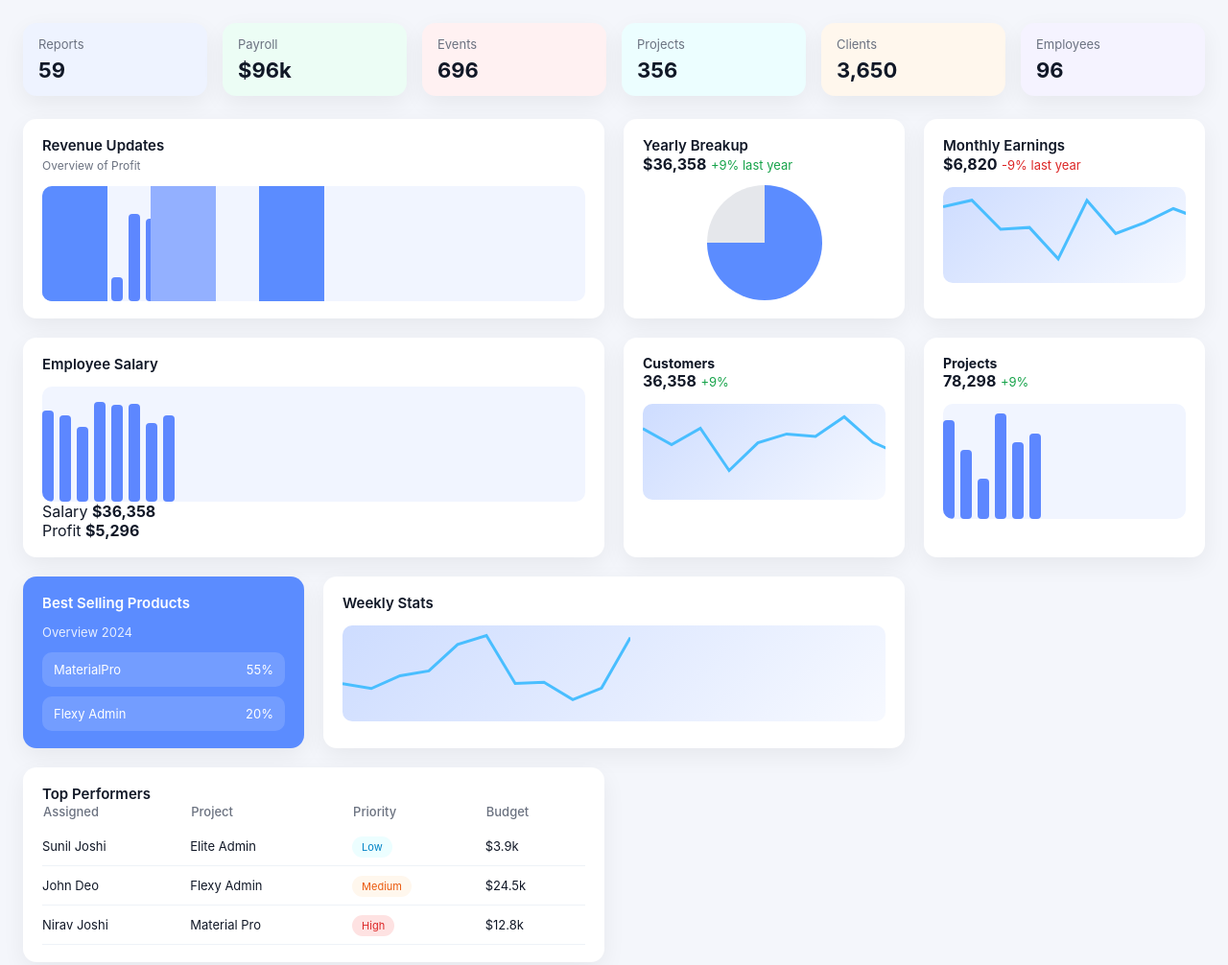
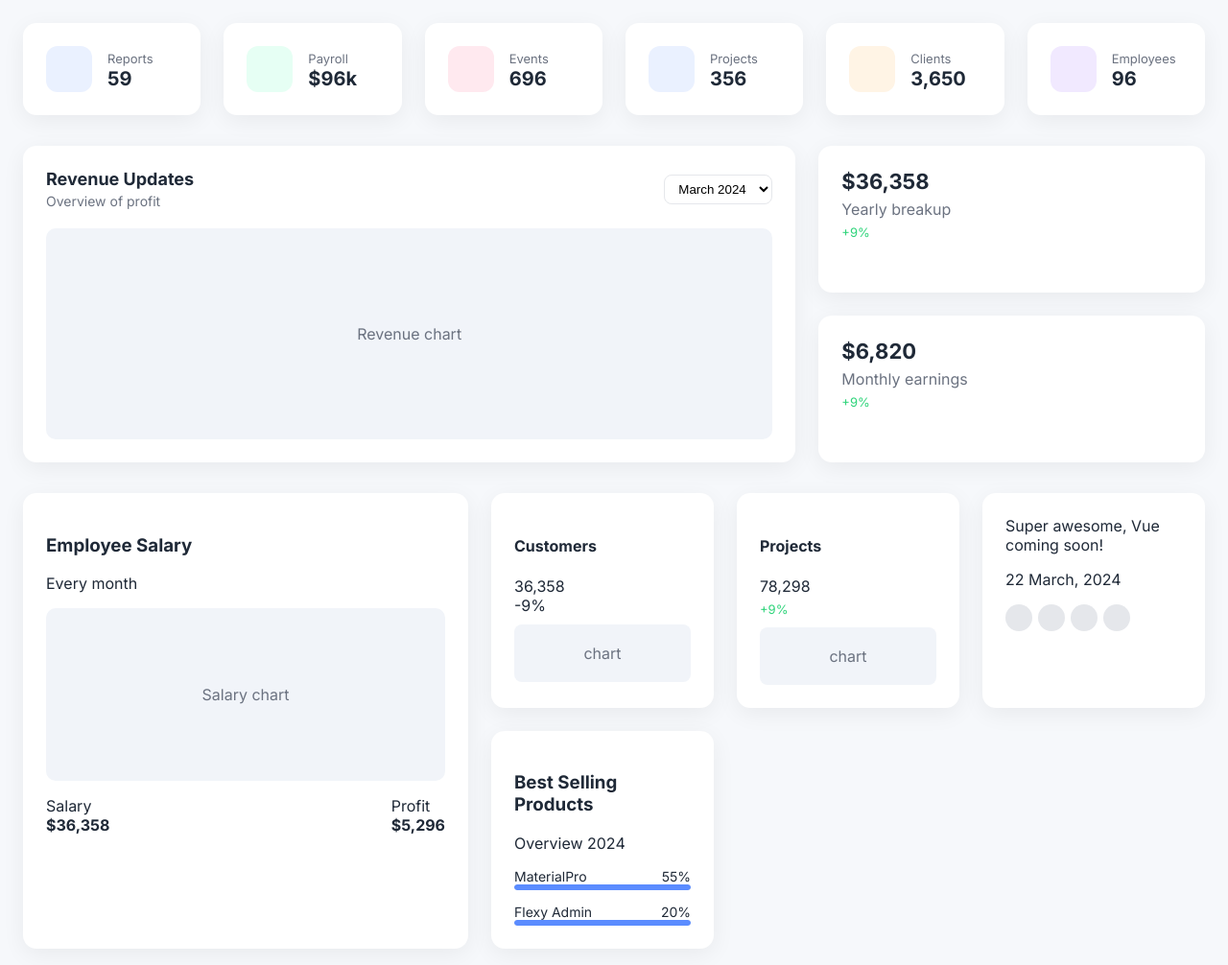
Before and after one commit to lola200000/stage, a plain HTML site: page stats-dashboard/index.html in a window 1280 px wide. Shown: the top 1006 px of the page at 96% size. Drawn offline with Linux system fonts and the light colour scheme.

Commit message:
initial commit

```diff
--- a/stats-dashboard/index.html
+++ b/stats-dashboard/index.html
@@ -2,93 +2,199 @@
 <html lang="fr">
   <head>
     <meta charset="UTF-8" />
-    <meta name="viewport" content="width=device-width, initial-scale=1.0" />
     <title>Dashboard</title>
+
+    <link rel="preconnect" href="https://fonts.googleapis.com" />
+    <link rel="preconnect" href="https://fonts.gstatic.com" crossorigin />
+    <link
+      href="https://fonts.googleapis.com/css2?family=Inter:wght@400;500;600;700&display=swap"
+      rel="stylesheet"
+    />
+
     <link rel="stylesheet" href="style.css" />
   </head>
+
   <body>
     <div class="container">
-      <!-- TOP MINI CARDS -->
-      <div class="top-cards">
-        <div class="mini-card blue">Reports <strong>59</strong></div>
-        <div class="mini-card green">Payroll <strong>$96k</strong></div>
-        <div class="mini-card red">Events <strong>696</strong></div>
-        <div class="mini-card cyan">Projects <strong>356</strong></div>
-        <div class="mini-card yellow">Clients <strong>3,650</strong></div>
-        <div class="mini-card purple">Employees <strong>96</strong></div>
-      </div>
-
-      <!-- MAIN GRID -->
-      <div class="grid">
-        <div class="card revenue">
-          <h3>Revenue Updates</h3>
-          <p class="muted">Overview of Profit</p>
-          <div class="chart bar-chart"></div>
-        </div>
-
-        <div class="card yearly">
-          <h3>Yearly Breakup</h3>
-          <strong>$36,358</strong>
-          <span class="positive">+9% last year</span>
-          <div class="chart circle"></div>
-        </div>
-
-        <div class="card monthly">
-          <h3>Monthly Earnings</h3>
-          <strong>$6,820</strong>
-          <span class="negative">-9% last year</span>
-          <div class="chart line"></div>
-        </div>
-
-        <div class="card salary">
-          <h3>Employee Salary</h3>
-          <div class="chart bar-large"></div>
-          <div class="row">
-            <div>Salary <strong>$36,358</strong></div>
-            <div>Profit <strong>$5,296</strong></div>
+      <!-- KPI -->
+      <div class="kpi">
+        <div class="card kpi-card">
+          <div class="kpi-icon blue"></div>
+          <div class="kpi-info">
+            <span class="kpi-label">Reports</span>
+            <div class="kpi-value">59</div>
           </div>
         </div>
 
-        <div class="card small">
-          <h4>Customers</h4>
-          <strong>36,358</strong>
-          <span class="positive">+9%</span>
-          <div class="chart line"></div>
+        <div class="card kpi-card">
+          <div class="kpi-icon green"></div>
+          <div class="kpi-info">
+            <span class="kpi-label">Payroll</span>
+            <div class="kpi-value">$96k</div>
+          </div>
         </div>
 
-        <div class="card small">
-          <h4>Projects</h4>
-          <strong>78,298</strong>
-          <span class="positive">+9%</span>
-          <div class="chart bars-mini"></div>
+        <div class="card kpi-card">
+          <div class="kpi-icon pink"></div>
+          <div class="kpi-info">
+            <span class="kpi-label">Events</span>
+            <div class="kpi-value">696</div>
+          </div>
         </div>
 
-        <div class="card highlight">
+        <div class="card kpi-card">
+          <div class="kpi-icon blue"></div>
+          <div class="kpi-info">
+            <span class="kpi-label">Projects</span>
+            <div class="kpi-value">356</div>
+          </div>
+        </div>
+
+        <div class="card kpi-card">
+          <div class="kpi-icon yellow"></div>
+          <div class="kpi-info">
+            <span class="kpi-label">Clients</span>
+            <div class="kpi-value">3,650</div>
+          </div>
+        </div>
+
+        <div class="card kpi-card">
+          <div class="kpi-icon purple"></div>
+          <div class="kpi-info">
+            <span class="kpi-label">Employees</span>
+            <div class="kpi-value">96</div>
+          </div>
+        </div>
+      </div>
+
+      <!-- Revenue -->
+      <div class="main">
+        <div class="card revenue">
+          <div class="card-header">
+            <div>
+              <h2>Revenue Updates</h2>
+              <p>Overview of profit</p>
+            </div>
+            <select>
+              <option>March 2024</option>
+            </select>
+          </div>
+
+          <div class="chart-placeholder">Revenue chart</div>
+        </div>
+
+        <div class="side">
+          <div class="card stat">
+            <h3>$36,358</h3>
+            <p>Yearly breakup</p>
+            <span class="trend up">+9%</span>
+          </div>
+
+          <div class="card stat">
+            <h3>$6,820</h3>
+            <p>Monthly earnings</p>
+            <span class="trend up">+9%</span>
+          </div>
+        </div>
+      </div>
+
+      <!-- Middle cards -->
+      <div class="centre">
+        <div class="card salary">
+          <h3>Employee Salary</h3>
+          <p class="muted">Every month</p>
+
+          <div class="salary-chart">Salary chart</div>
+
+          <div class="salary-footer">
+            <div>
+              <span class="muted">Salary</span>
+              <div><strong>$36,358</strong></div>
+            </div>
+            <div>
+              <span class="muted">Profit</span>
+              <div><strong>$5,296</strong></div>
+            </div>
+          </div>
+        </div>
+
+        <div class="card small-stat">
+          <h4>Customers</h4>
+          <div class="stat-value">36,358</div>
+          <span class="trend down">-9%</span>
+          <div class="mini-chart">chart</div>
+        </div>
+
+        <div class="card small-stat">
+          <h4>Projects</h4>
+          <div class="stat-value">78,298</div>
+          <span class="trend up">+9%</span>
+          <div class="mini-chart">chart</div>
+        </div>
+
+        <div class="card notification">
+          <div class="notification-title">Super awesome, Vue coming soon!</div>
+          <p class="muted">22 March, 2024</p>
+
+          <div class="avatars">
+            <span></span>
+            <span></span>
+            <span></span>
+            <span></span>
+          </div>
+        </div>
+
+        <div class="card best-selling">
           <h3>Best Selling Products</h3>
-          <p>Overview 2024</p>
+          <p class="muted">Overview 2024</p>
 
           <div class="product">
             <span>MaterialPro</span>
             <span>55%</span>
+          </div>
+          <div class="progress">
+            <div class="progress 55"></div>
           </div>
 
           <div class="product">
             <span>Flexy Admin</span>
             <span>20%</span>
           </div>
+          <div class="progress">
+            <div class="progress 20"></div>
+          </div>
+        </div>
       </div>
 
+      <!-- Weekly -->
+      <div class="bottom">
         <div class="card weekly">
           <h3>Weekly Stats</h3>
-          <div class="chart line-large"></div>
+          <p class="muted">Average sales</p>
+
+          <div class="weekly-chart">weekly chart</div>
+
+          <ul class="weekly-list">
+            <li>Top Sales <span>+68</span></li>
+            <li>Best Seller <span>+68</span></li>
+            <li>Most Commented <span>+68</span></li>
+          </ul>
+        </div>
       </div>
 
-        <div class="card table">
-          <h3>Top Performers</h3>
+      <!-- Table -->
+      <div class="card table-card">
+        <div class="card-header">
+          <h2>Top Performers</h2>
+          <select>
+            <option>March 2024</option>
+          </select>
+        </div>
+
         <table>
           <thead>
             <tr>
-                <th>Assigned</th>
+              <th>Employee</th>
               <th>Project</th>
               <th>Priority</th>
               <th>Budget</th>
@@ -117,8 +223,6 @@
         </table>
       </div>
     </div>
-    </div>
-
+  </body>
   <script src="script.js"></script>
-  </body>
 </html>
--- a/stats-dashboard/script.js
+++ b/stats-dashboard/script.js
@@ -1,64 +1,3 @@
-document.addEventListener("DOMContentLoaded", () => {
-  animateBars();
-  animateLines();
-  animateCircles();
+document.addEventListener("DOMContentLoaded", function () {
+  console.log("1");
 });
-
-/* ========= BAR CHARTS ========= */
-function animateBars() {
-  document
-    .querySelectorAll(".bar-chart, .bar-large, .bars-mini")
-    .forEach((chart) => {
-      chart.style.display = "flex";
-      chart.style.alignItems = "flex-end";
-      chart.style.gap = "6px";
-      chart.style.height = "120px";
-
-      const barsCount = chart.classList.contains("bars-mini") ? 6 : 8;
-
-      for (let i = 0; i < barsCount; i++) {
-        const bar = document.createElement("div");
-        bar.style.width = "12px";
-        bar.style.height = "0";
-        bar.style.background = "#5D87FF";
-        bar.style.borderRadius = "4px";
-        bar.style.transition = "height 0.8s ease";
-
-        chart.appendChild(bar);
-
-        setTimeout(() => {
-          bar.style.height = Math.floor(Math.random() * 80 + 20) + "%";
-        }, i * 120);
-      }
-    });
-}
-
-/* ========= LINE CHARTS ========= */
-function animateLines() {
-  document.querySelectorAll(".line, .line-large").forEach((chart) => {
-    chart.style.position = "relative";
-    chart.style.height = "100px";
-
-    const canvas = document.createElement("canvas");
-    canvas.width = 300;
-    canvas.height = 100;
-    chart.appendChild(canvas);
-
-    const ctx = canvas.getContext("2d");
-    ctx.strokeStyle = "#49BEFF";
-    ctx.lineWidth = 3;
-    ctx.beginPath();
-
-    let x = 0;
-    let y = Math.random() * 50 + 20;
-    ctx.moveTo(x, y);
-
-    const points = 10;
-    for (let i = 1; i <= points; i++) {
-      x += canvas.width / points;
-      y = Math.random() * 70 + 10;
-      ctx.lineTo(x, y);
-    }
-    ctx.stroke();
-  });
-}
--- a/stats-dashboard/style.css
+++ b/stats-dashboard/style.css
@@ -1,12 +1,15 @@
 :root {
-  --bg: #f4f6fb;
+  --bg: #f6f8fb;
   --card: #ffffff;
+  --text: #1f2937;
+  --muted: #6b7280;
+  --border: #e5e7eb;
+
   --blue: #5b8cff;
-  --blue-soft: #eef2ff;
-  --text: #111827;
-  --muted: #6b7280;
-  --radius: 14px;
-  --shadow: 0 8px 24px rgba(0, 0, 0, 0.06);
+  --green: #2ed47a;
+  --yellow: #ffb946;
+  --red: #f7685b;
+  --purple: #a66bff;
 }
 
 * {
@@ -15,264 +18,277 @@
 
 body {
   margin: 0;
-  font-family: Inter, system-ui, -apple-system, sans-serif;
+  font-family: "Inter", sans-serif;
   background: var(--bg);
   color: var(--text);
-  -webkit-font-smoothing: antialiased;
 }
 
 .container {
-  max-width: 1440px;
-  margin: auto;
+  max-width: 1400px;
   padding: 24px;
+  margin: 0 auto;
 }
 
-/* ================= TOP METRICS ================= */
-.top-cards {
+/* Cards */
+.card {
+  background: var(--card);
+  border-radius: 14px;
+  padding: 24px;
+  box-shadow: 0 6px 24px rgba(0, 0, 0, 0.06);
+}
+
+/* KPI */
+.kpi {
   display: grid;
   grid-template-columns: repeat(6, 1fr);
-  gap: 16px;
-  margin-bottom: 24px;
+  gap: 24px;
+  margin-bottom: 32px;
 }
 
-.mini-card {
-  background: var(--card);
-  border-radius: var(--radius);
-  padding: 14px 16px;
-  box-shadow: var(--shadow);
+.kpi-card {
+  display: flex;
+  align-items: center;
+  gap: 16px;
+}
+
+.kpi-icon {
+  width: 48px;
+  height: 48px;
+  border-radius: 12px;
+}
+
+.blue {
+  background: #eaf1ff;
+}
+.green {
+  background: #e6fff4;
+}
+.pink {
+  background: #ffe9ef;
+}
+.yellow {
+  background: #fff4e5;
+}
+.purple {
+  background: #f1e9ff;
+}
+
+.kpi-label {
   font-size: 13px;
   color: var(--muted);
 }
 
-.mini-card strong {
-  display: block;
-  margin-top: 6px;
-  font-size: 22px;
-  color: var(--text);
+.kpi-value {
+  font-size: 20px;
+  font-weight: 700;
 }
 
-/* subtle backgrounds */
-.blue {
-  background: #eef3ff;
-}
-.green {
-  background: #ecfdf5;
-}
-.red {
-  background: #fff1f2;
-}
-.cyan {
-  background: #ecfeff;
-}
-.yellow {
-  background: #fff7ed;
-}
-.purple {
-  background: #f5f3ff;
+/* Main */
+.main {
+  display: grid;
+  grid-template-columns: 2fr 1fr;
+  gap: 24px;
+  margin-bottom: 32px;
 }
 
-/* ===== GRID ===== */
-.grid {
-  display: grid;
-  grid-template-columns: repeat(12, 1fr);
-  gap: 20px;
+.card-header {
+  display: flex;
+  justify-content: space-between;
+  align-items: center;
 }
 
-.card {
-  background: var(--card);
-  border-radius: var(--radius);
-  padding: 18px 20px;
-  box-shadow: var(--shadow);
+.card-header h2 {
+  margin: 0;
+  font-size: 18px;
 }
 
-.revenue {
-  grid-column: span 6;
-}
-.yearly {
-  grid-column: span 3;
-}
-.monthly {
-  grid-column: span 3;
-}
-.salary {
-  grid-column: span 6;
-}
-.small {
-  grid-column: span 3;
-}
-.highlight {
-  grid-column: span 3;
-  background: var(--blue);
-  color: #fff;
-}
-.weekly {
-  grid-column: span 6;
-}
-.table {
-  grid-column: span 6;
+.card-header p {
+  margin: 4px 0 0;
+  font-size: 14px;
+  color: var(--muted);
 }
 
-h3 {
-  margin: 0;
-  font-size: 15px;
-  font-weight: 600;
+select {
+  border: 1px solid var(--border);
+  border-radius: 8px;
+  padding: 6px 10px;
+  background: white;
 }
 
-h4 {
-  margin: 0;
-  font-size: 14px;
+/* Charts */
+.chart-placeholder {
+  height: 220px;
+  background: #f1f4f9;
+  border-radius: 10px;
+  margin-top: 20px;
+  display: flex;
+  align-items: center;
+  justify-content: center;
+  color: var(--muted);
 }
 
-.muted {
-  font-size: 12px;
-  color: var(--muted);
-  margin-top: 4px;
+/* Side stats */
+.side {
+  display: grid;
+  gap: 24px;
 }
 
-.positive {
-  color: #16a34a;
-  font-size: 13px;
-}
-.negative {
-  color: #dc2626;
-  font-size: 13px;
+.stat h3 {
+  margin: 0;
+  font-size: 22px;
 }
 
-/* ===== CHARTS ===== */
-.chart {
-  margin-top: 14px;
-  border-radius: 10px;
-  background: #f1f5ff;
-  position: relative;
-  overflow: hidden;
+.stat p {
+  margin: 6px 0 0;
+  color: var(--muted);
 }
 
-/* BAR CHART */
-.bar-chart::before {
-  content: "";
-  position: absolute;
-  inset: 0;
-  background: linear-gradient(
-    to right,
-    #5b8cff 0%,
-    #5b8cff 12%,
-    transparent 12%,
-    transparent 20%,
-    #93b0ff 20%,
-    #93b0ff 32%,
-    transparent 32%,
-    transparent 40%,
-    #5b8cff 40%,
-    #5b8cff 52%,
-    transparent 52%
-  );
+.trend.up {
+  color: var(--green);
+  font-size: 13px;
+  margin-top: 6px;
+  display: inline-block;
 }
 
-.bar-chart {
-  height: 160px;
-}
-
-/* DONUT */
-.circle {
-  width: 120px;
-  height: 120px;
-  margin: 12px auto 0;
-  border-radius: 50%;
-  background: conic-gradient(var(--blue) 0 75%, #e5e7eb 75% 100%);
-}
-
-/* LINE */
-.line,
-.line-large {
-  background: linear-gradient(
-    135deg,
-    rgba(91, 140, 255, 0.3),
-    rgba(91, 140, 255, 0.05)
-  );
-}
-
-.line {
-  height: 60px;
-}
-.line-large {
-  height: 150px;
-}
-
-.bar-large {
-  height: 180px;
-}
-.bars-mini {
-  height: 80px;
-}
-
-/* ===== PRODUCTS ===== */
-.highlight p {
-  opacity: 0.85;
-  font-size: 13px;
-}
-
-.product {
-  display: flex;
-  justify-content: space-between;
-  padding: 10px 12px;
-  background: rgba(255, 255, 255, 0.15);
-  border-radius: 10px;
-  margin-top: 10px;
-  font-size: 13px;
-}
-
-/* ===== TABLE ===== */
-table {
+/* Table */
+.table-card table {
   width: 100%;
   border-collapse: collapse;
-  font-size: 13px;
+  margin-top: 16px;
 }
 
 th {
   text-align: left;
-  font-weight: 500;
+  font-size: 13px;
   color: var(--muted);
-  font-weight: 500;
-  padding-bottom: 8px;
+  padding-bottom: 12px;
 }
 
 td {
-  padding: 12px 0;
-  border-bottom: 1px solid #eef2f7;
+  padding: 14px 0;
+  border-top: 1px solid var(--border);
+  font-size: 14px;
 }
 
 .badge {
   padding: 4px 10px;
   border-radius: 999px;
-  font-size: 11px;
+  font-size: 12px;
+  font-weight: 500;
 }
 
 .low {
-  background: #ecfeff;
-  color: #0284c7;
-}
-.medium {
-  background: #fff7ed;
-  color: #ea580c;
-}
-.high {
-  background: #fee2e2;
-  color: #dc2626;
+  background: #eaf1ff;
+  color: var(--blue);
 }
 
-/* ===== RESPONSIVE ===== */
-@media (max-width: 1024px) {
-  .top-cards {
-    grid-template-columns: repeat(3, 1fr);
-  }
-  .grid {
-    grid-template-columns: repeat(6, 1fr);
-  }
+.medium {
+  background: #fff4e5;
+  color: var(--yellow);
 }
 
-@media (max-width: 640px) {
-  .top-cards,
-  .grid {
-    grid-template-columns: 1fr;
-  }
+.high {
+  background: #ffecec;
+  color: var(--red);
 }
+/* Middle grid */
+.centre {
+  display: grid;
+  grid-template-columns: 2fr 1fr 1fr 1fr;
+  gap: 24px;
+  margin-bottom: 32px;
+}
+
+.salary {
+  grid-row: span 2;
+}
+
+.salary-chart {
+  height: 180px;
+  background: #f1f4f9;
+  border-radius: 10px;
+  margin: 16px 0;
+  display: flex;
+  align-items: center;
+  justify-content: center;
+  color: var(--muted);
+}
+
+.salary-footer {
+  display: flex;
+  justify-content: space-between;
+}
+
+.small-stat strong {
+  font-size: 20px;
+}
+
+.mini-chart {
+  height: 60px;
+  background: #f1f4f9;
+  border-radius: 8px;
+  margin-top: 10px;
+  display: flex;
+  align-items: center;
+  justify-content: center;
+  color: var(--muted);
+}
+
+.notification .avatars {
+  display: flex;
+  gap: 6px;
+  margin-top: 12px;
+}
+
+.notification .avatars span {
+  width: 28px;
+  height: 28px;
+  background: #e5e7eb;
+  border-radius: 50%;
+}
+
+.best-selling .product {
+  display: flex;
+  justify-content: space-between;
+  margin-top: 14px;
+  font-size: 14px;
+}
+
+.progress {
+  height: 6px;
+  background: #e5e7eb;
+  border-radius: 999px;
+  overflow: hidden;
+}
+
+.progress div {
+  height: 100%;
+  background: var(--blue);
+}
+
+/* Bottom */
+.bottom {
+  margin-bottom: 40px;
+}
+
+.weekly-chart {
+  height: 160px;
+  background: #f1f4f9;
+  border-radius: 10px;
+  margin: 16px 0;
+  display: flex;
+  align-items: center;
+  justify-content: center;
+  color: var(--muted);
+}
+
+.weekly-list {
+  list-style: none;
+  padding: 0;
+}
+
+.weekly-list li {
+  display: flex;
+  justify-content: space-between;
+  padding: 8px 0;
+}
```
Lines whose indentation alone changed are shown as unchanged.
